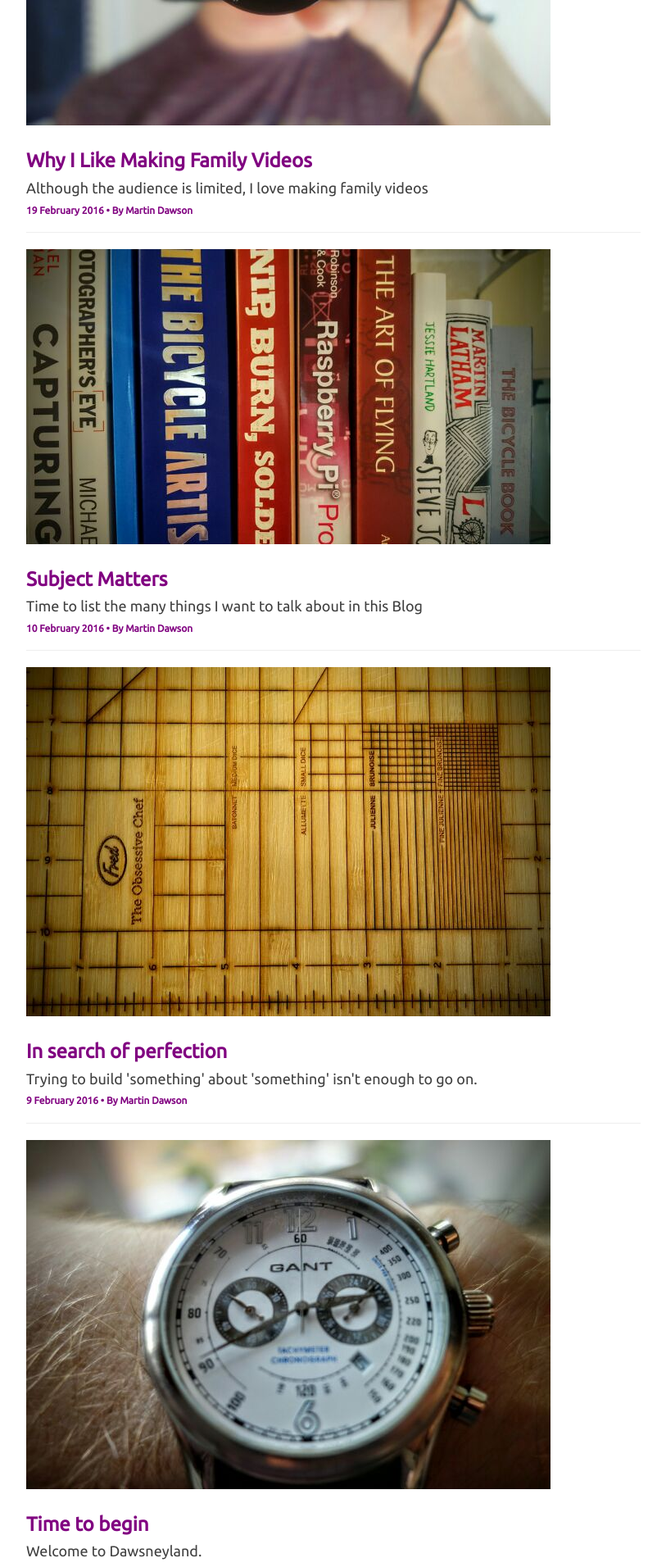
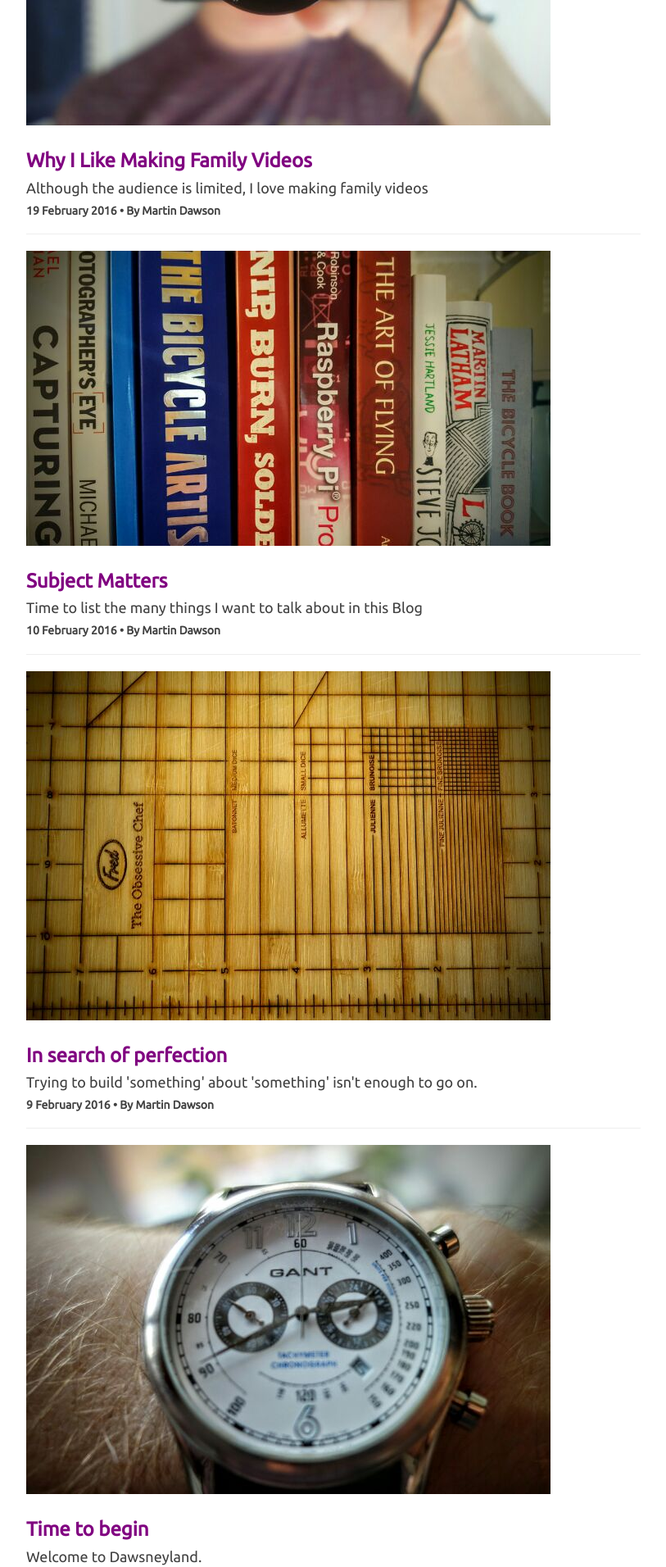
Before and after one commit to dawsneyland/formerdland, a Jekyll site: the page built from index.html, in a window 1280 px wide. Shown: the part 814-2726 px from the top of the page at 82% size, without its empty margins (233-1046 px from the left). Built offline with Jekyll 4.4.1, drawn with Linux system fonts in a browser that asks for light colours; nearby versions of some CDN libraries; the list of posts is cut into pages by our own code.

Commit message:
Update custom.css

```diff
--- a/css/custom.css
+++ b/css/custom.css
@@ -30,14 +30,8 @@ h1, h2, h3, h4, h5, h6, body {
 }
 
 .post-preview > .post-meta {
-    font-style: normal;
-    font-size: 12px;
-}
-
-.post-preview > .post-meta-author {
-    font-style: normal;
-    font-size: 12px;
-    color: purple;
+    font-style: italic;
+    font-size: 16px;
 }
 
 
```
